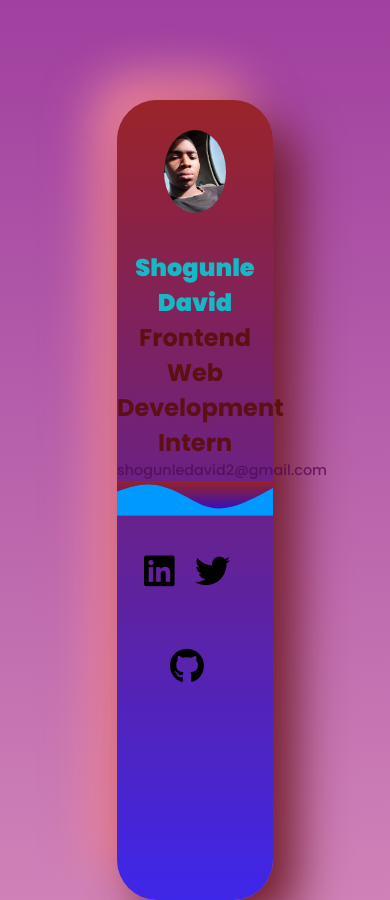
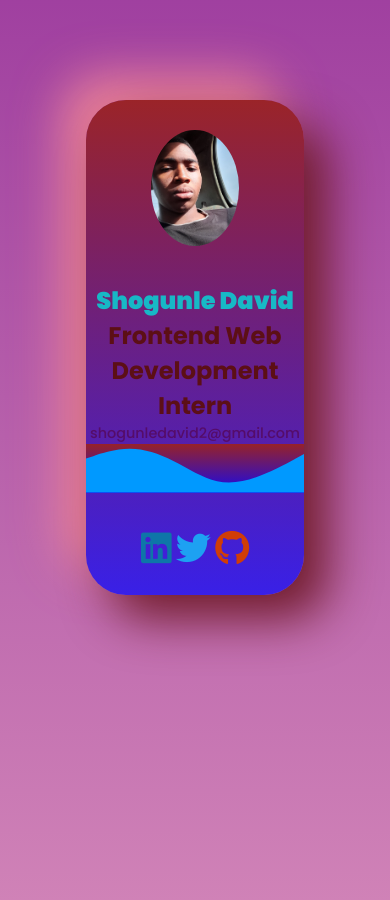
Before and after one commit to Shogz4647/Shogz4647.github.io, a plain HTML site: page my card.html in a window 390 px wide. Shown: the top 900 px of the page. Drawn offline with Linux system fonts and the light colour scheme; a web font is replaced by a local one.

Commit message:
created my card

```diff
--- a/my card.css
+++ b/my card.css
@@ -4,6 +4,9 @@
     font-family: 'poppins', sans-serif;
 }
 @media screen and (max-width:720px){
+    .card{
+        width: 90%;
+    }
    #name{
     font-size: 1.5rem;
    }
@@ -13,6 +16,15 @@
    .card h2{
     font-size: .9rem;
    }
+   .fa-twitter{
+    color: #1da1f2;
+   }
+   .fa-github{
+    color: #d03d07;
+   }
+   .fa-linkedin{
+    color: #0e76a8;
+   }
 }
 
 body{
@@ -21,11 +33,15 @@ body{
     background-repeat: no-repeat;
     width: 100%;
 }
+section{
+    width: 80%;
+    margin: auto;
+}
 .card{
-    width: 40%;
+    width: 70%;
     border: 1px solid black;
     margin:100px auto;
-    min-height: 800px;
+    min-height: 400px;
     border-radius: 40px;
     background:linear-gradient(rgba(154, 34, 34, 0.95),rgba(0, 0, 255,0.7)) ;
     box-sizing: border-box;
@@ -53,7 +69,6 @@ body{
 }
 .icons a{
     display: inline-flex;
-    letter-spacing: 1rem;
     margin: 30px auto;
     font-size: 35px;
     color: black;
@@ -67,11 +82,11 @@ body{
 }
 .fa-linkedin:hover{
     color: #0e76a8;
-    transition: 1s;
+    transition: 2s;
 }
 .fa-github:hover{
     color: #d03d07;
-    transition: 1s;
+    transition: 2s;
 }
 svg{
     background: linear-gradient(#9a2222f2,rgba(0, 0, 255,0.7));
--- a/my card.html
+++ b/my card.html
@@ -13,6 +13,7 @@
     <link href="https://fonts.googleapis.com/css2?family=Bai+Jamjuree:ital,wght@0,200;0,300;0,400;0,500;0,600;1,200;1,300;1,400;1,500;1,600;1,700&family=Poppins:ital,wght@0,100;0,200;0,300;0,400;0,500;0,600;0,700;0,800;0,900;1,100;1,200;1,300;1,400;1,500;1,600;1,700;1,800;1,900&family=Ubuntu:ital,wght@0,300;0,400;0,500;0,700;1,300;1,400;1,500;1,700&display=swap" rel="stylesheet">
 </head>
 <body>
+    <section>
         <div class="card">
             <img src="./20221111_082356.jpg" alt="">
             <h1 id="name">Shogunle David </h1>
@@ -26,5 +27,6 @@
             </div>
         </div>
 
+    </section>
 </body>
 </html>
```
Lines whose indentation alone changed are shown as unchanged.
